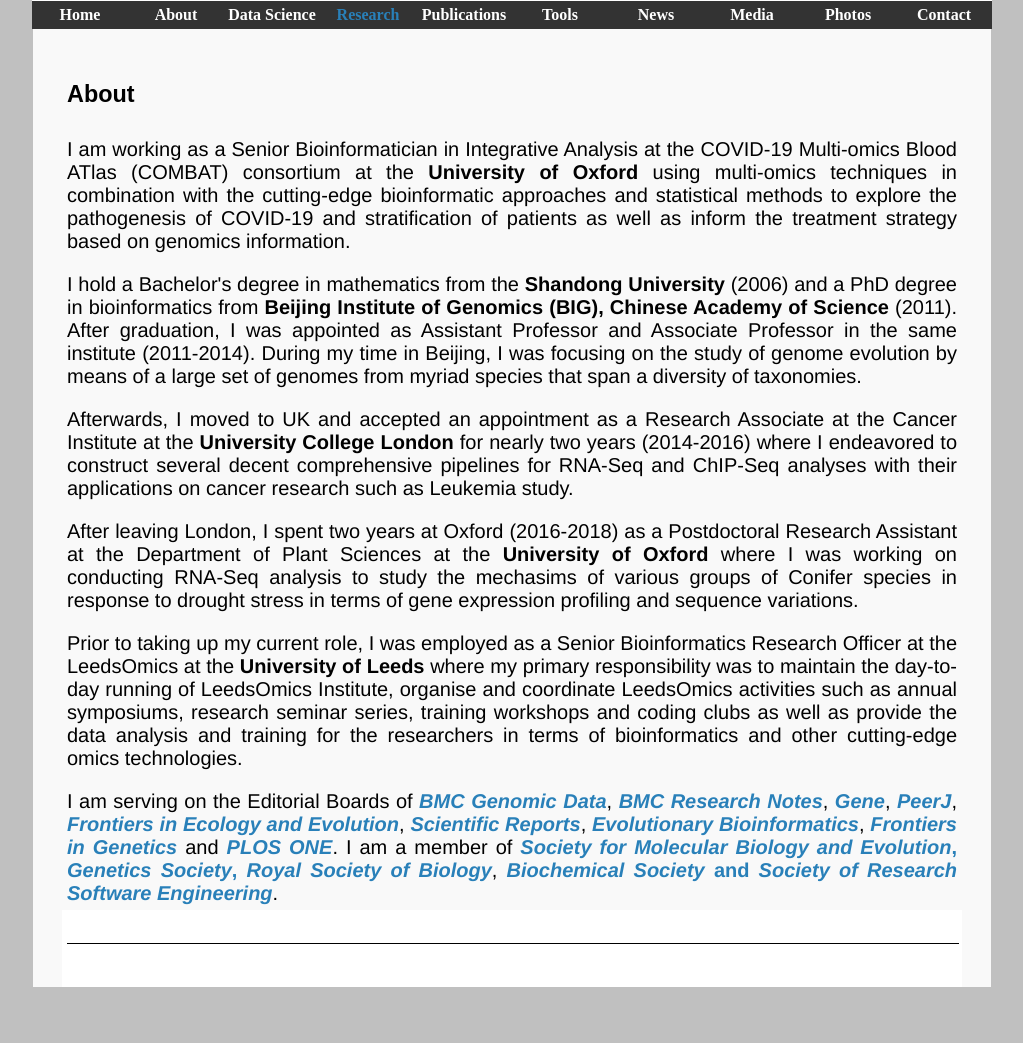
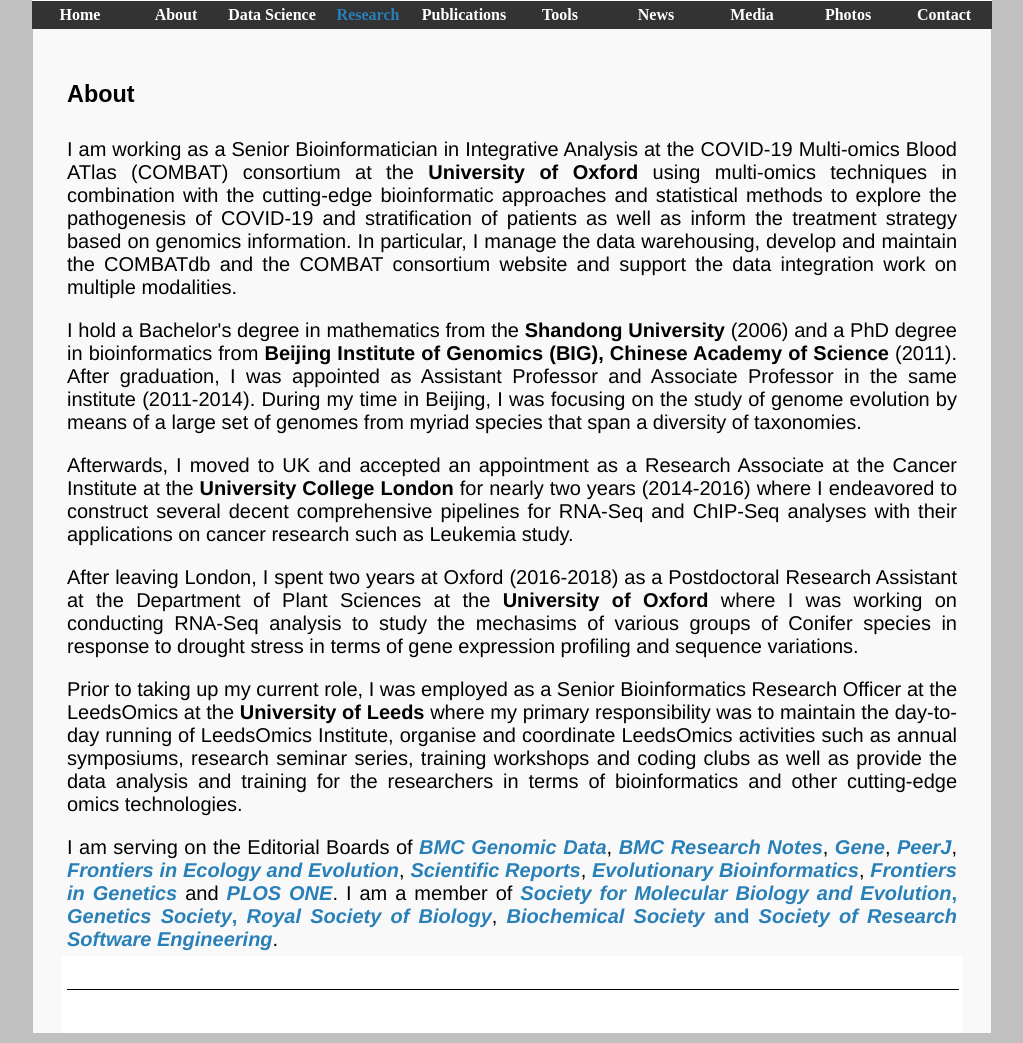
Before and after one commit to NextGenBioinformatics/dapeng-wang, a Jekyll site: the page about.html, which Jekyll copies as it is, in a window 1280 px wide, cut to the strip 169-1212 px from the top of the page. Shown: the whole strip, without its empty margins (128-1151 px from the left). Built offline with Jekyll 4.4.1, drawn with Linux system fonts in a browser that asks for light colours; before the commit the page ends 1166 px from its top, so only the background shows below that.

Commit message:
Add files via upload

```diff
--- a/about.html
+++ b/about.html
@@ -53,7 +53,7 @@
 <tr>
 <td align="left"><h3>About</h3>
 
-<p>I am working as a Senior Bioinformatician in Integrative Analysis at the COVID-19 Multi-omics Blood ATlas (COMBAT) consortium at the <b>University of Oxford</b> using multi-omics techniques in combination with the cutting-edge bioinformatic approaches and statistical methods to explore the pathogenesis of COVID-19 and stratification of patients as well as inform the treatment strategy based on genomics information.</p>
+<p>I am working as a Senior Bioinformatician in Integrative Analysis at the COVID-19 Multi-omics Blood ATlas (COMBAT) consortium at the <b>University of Oxford</b> using multi-omics techniques in combination with the cutting-edge bioinformatic approaches and statistical methods to explore the pathogenesis of COVID-19 and stratification of patients as well as inform the treatment strategy based on genomics information. In particular, I manage the data warehousing, develop and maintain the COMBATdb and the COMBAT consortium website and support the data integration work on multiple modalities.</p>
 
 <p>I hold a Bachelor's degree in mathematics from the <b>Shandong University</b> (2006) and a PhD degree in bioinformatics from <b>Beijing Institute of Genomics (BIG), Chinese Academy of Science</b> (2011). After graduation, I was appointed as Assistant Professor and Associate Professor in the same institute (2011-2014). During my time in Beijing, I was focusing on the study of genome evolution by means of a large set of genomes from myriad species that span a diversity of taxonomies.</p>
 
```
